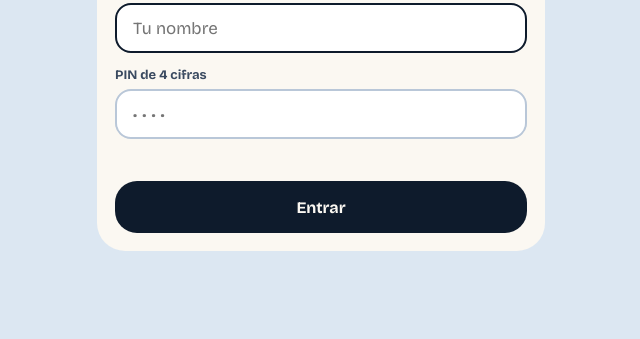
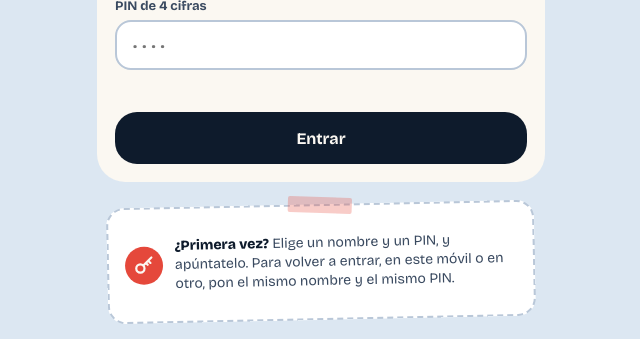
Before and after one commit to cvd984-bit/tours-madrid, a plain HTML site: page index.html in a window 1280 px wide. Shown: the part 382-721 px from the top of the page, without its empty margins (319-959 px from the left). Drawn offline with nearby package versions, Linux system fonts and the light colour scheme; no server answers.

Commit message:
Notita en la entrada explicando cómo funciona el nombre + PIN
Co-Authored-By: Claude Opus 5.5 <noreply@anthropic.com>

```diff
--- a/index.html
+++ b/index.html
@@ -246,6 +246,11 @@ details p{margin:0 0 12px;font-size:14px;line-height:1.5;color:var(--gris2)}
 .entrada .sub{text-align:center;margin:10px 0 22px}
 .entrada form{background:var(--papel);border-radius:28px;padding:20px 18px 18px}
 .peque{margin:12px 0 0;text-align:center;font-size:12px;color:var(--gris)}
+.chuleta{position:relative;display:flex;gap:12px;align-items:center;margin:22px 10px 0;padding:14px 16px 13px;background:var(--blanco);border:2px dashed var(--linea);border-radius:18px;transform:rotate(-1.2deg);font-size:14px;line-height:1.35;color:var(--gris2)}
+.chuleta::before{content:"";position:absolute;top:-9px;left:50%;width:64px;height:16px;margin-left:-32px;background:rgba(229,72,59,.28);transform:rotate(3deg);border-radius:2px}
+.chuleta b{color:var(--tinta);font-weight:800}
+.chuleta .llave{flex:none;width:38px;height:38px;border-radius:19px;background:var(--rojo);display:grid;place-items:center;transform:rotate(1.2deg)}
+.chuleta .llave svg{width:22px;height:22px;margin:0}
 .toast{position:absolute;left:50%;bottom:calc(96px + env(safe-area-inset-bottom, 0px));transform:translate(-50%,20px);padding:10px 16px;border-radius:16px;background:var(--tinta);color:var(--papel);font-size:14px;font-weight:650;opacity:0;pointer-events:none;transition:opacity .25s,transform .35s var(--muelle);z-index:12;white-space:nowrap}
 .toast.on{opacity:1;transform:translate(-50%,0)}
 @media (max-height:760px){
@@ -448,6 +453,7 @@ details p{margin:0 0 12px;font-size:14px;line-height:1.5;color:var(--gris2)}
       <button class="bot lleno" type="submit">Entrar</button>
       <p class="peque">En este prototipo tu nombre y tus votos se guardan solo en este navegador.</p>
     </form>
+    <div class="chuleta"><span class="llave"><svg viewBox="0 0 24 24" aria-hidden="true" fill="none" stroke="#FBF8F2" stroke-width="2.4" stroke-linecap="round" stroke-linejoin="round"><circle cx="8" cy="15" r="4.5"/><path d="M11.2 11.8 20 3M16.5 6.5l2.5 2.5M14 9l2 2"/></svg></span><p><b>¿Primera vez?</b> Elige un nombre y un PIN, y apúntatelo. Para volver a entrar, en este móvil o en otro, pon el mismo nombre y el mismo PIN.</p></div>
   </div>
 </div>
 
```
